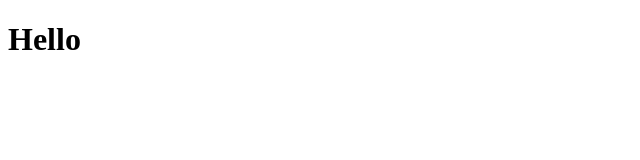
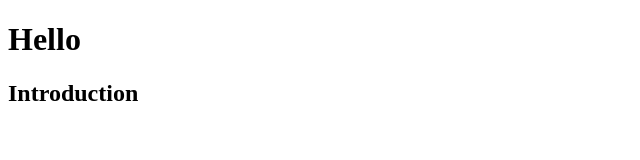
Before and after one commit to victor0x16/test-revert-commit, a plain HTML site: page index.html in a window 1280 px wide. Shown: the whole page, without its empty margins (0-640 px from the left). Drawn offline with Linux system fonts and the light colour scheme.

Commit message:
add h2 element

```diff
--- a/index.html
+++ b/index.html
@@ -9,6 +9,7 @@
 <body>
     <div id="content">
         <h1>Hello</h1>
+        <h2>Introduction</h2>
     </div>
 </body>
 </html>
```
